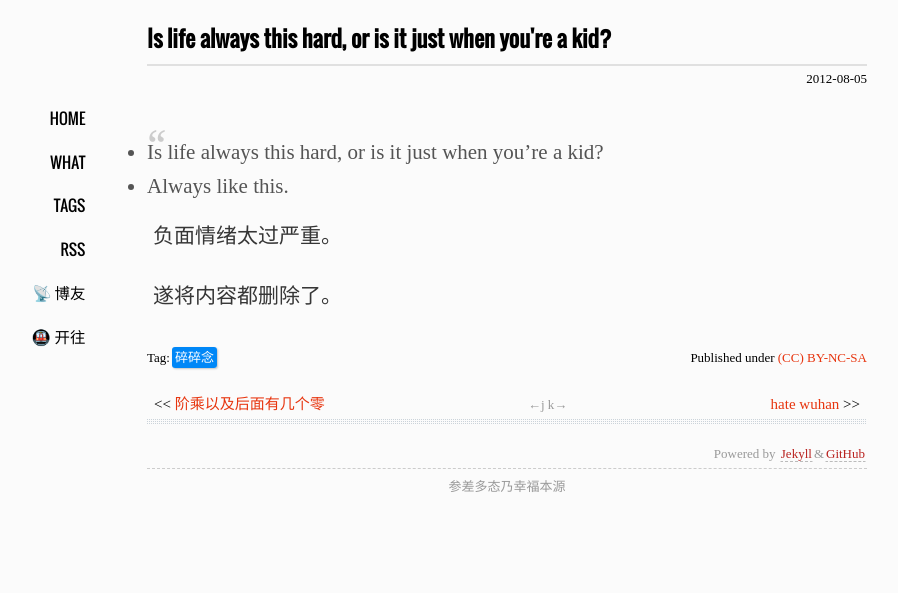
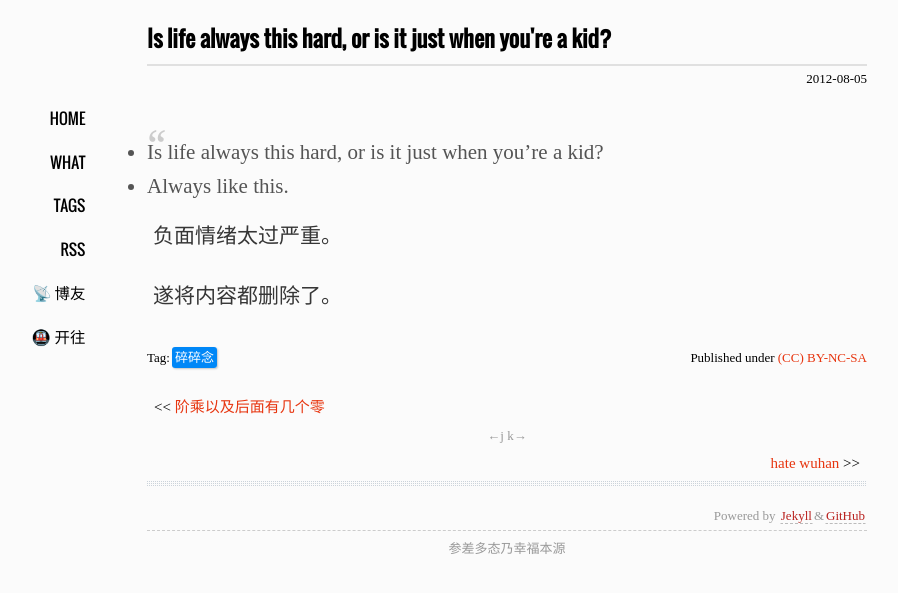
Before and after one commit to xavierskip/xavierskip.github.io, a Jekyll site: the page built from _posts/2012-08-05-life-struggle.md, in a window 1280 px wide. Shown: the top 593 px of the page, without its empty margins (133-1031 px from the left). Built offline with Jekyll 4.4.1, drawn with Linux system fonts in a browser that asks for light colours; comment, search, counter and statistics services are not loaded; a style sheet for code colours, icons or effects is not loaded.

Commit message:
add display flex

```diff
--- a/media/css/style.css
+++ b/media/css/style.css
@@ -221,6 +221,9 @@ text-decoration: none;
   list-style: none;
   text-align: center;
   padding: 7px;
+  display: flex;
+  flex-direction: column;
+  justify-content: space-between;
   background: transparent url(/media/img/tiny_dots.png) bottom left repeat-x;
 }
 .pager li{
```
